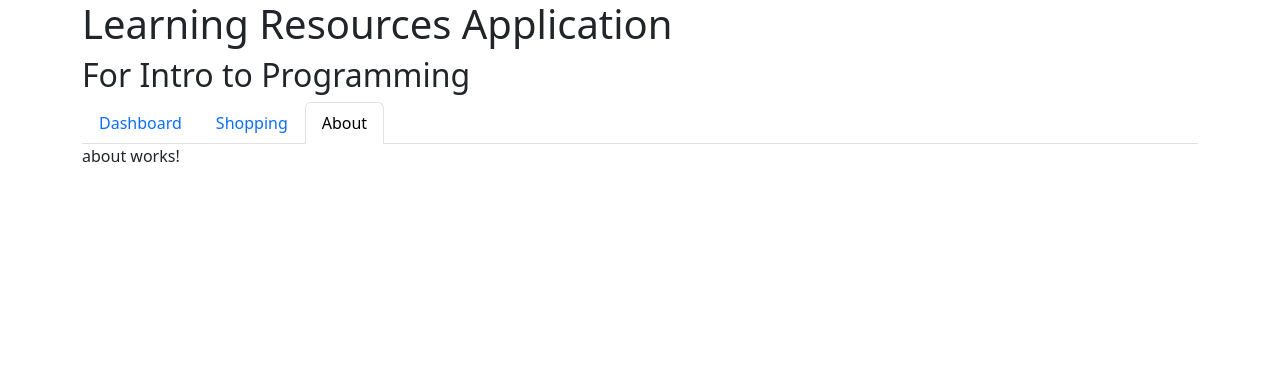
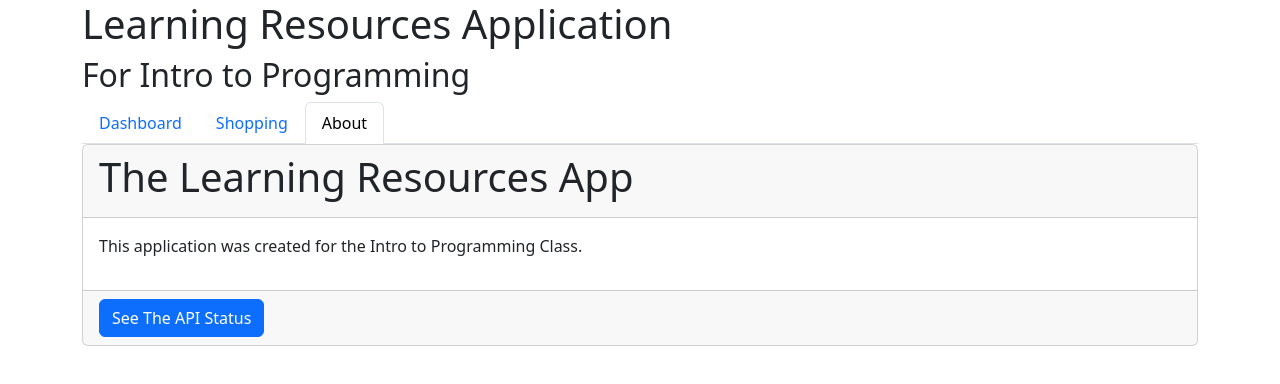
Before and after one commit to BenD150/intro-feb-2023, an Angular app in the folder frontend/: page /about in a window 1280 px wide. Shown: the top 384 px of the page. Built offline with nearby package versions, Linux system fonts and the light colour scheme.

Commit message:
about page

```diff
--- a/frontend/src/app/components/about/about.component.html
+++ b/frontend/src/app/components/about/about.component.html
@@ -1 +1,11 @@
-<p>about works!</p>
+<div class="card">
+    <div class="card-header">
+        <h1>The Learning Resources App</h1>
+    </div>
+    <div class="card-body">
+        <p>This application was created for the Intro to Programming Class.</p>
+    </div>
+    <div class="card-footer">
+        <button class="btn btn-primary">See The API Status</button>
+    </div>
+</div>
```
